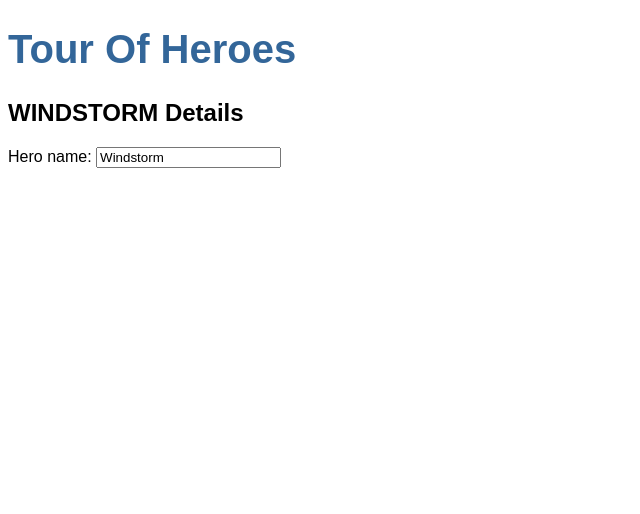
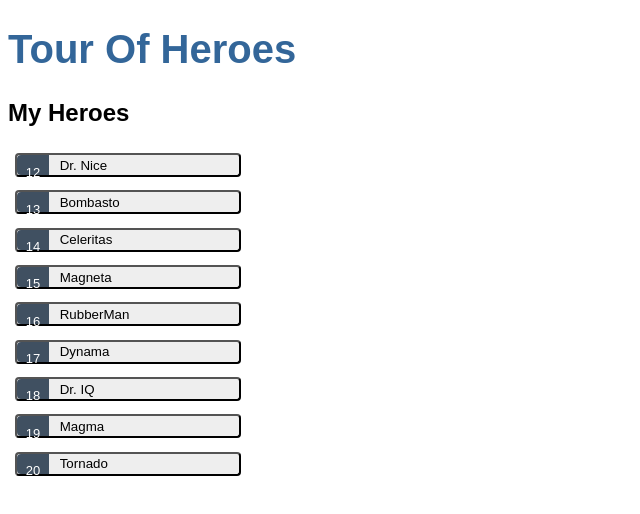
Before and after one commit to Access-Point-Program/cohort-3-tour-of-heroes, an Angular app in the folder tour-of-heroes/: page / in a window 1280 px wide. Shown: the top 514 px of the page, without its empty margins (0-640 px from the left). Built offline with nearby package versions, Linux system fonts and the light colour scheme.

Commit message:
Step 2, Display a list

```diff
--- a/tour-of-heroes/src/app/heroes/heroes.component.css
+++ b/tour-of-heroes/src/app/heroes/heroes.component.css
@@ -0,0 +1,66 @@
+/* HeroesComponent's private CSS styles */
+.heroes {
+  margin: 0 0 2em 0;
+  list-style-type: none;
+  padding: 0;
+  width: 15em;
+}
+
+.heroes li {
+  display: flex;
+}
+
+.heroes button {
+  flex: 1;
+  cursor: pointer;
+  position: relative;
+  left: 0;
+  background-color: #EEE;
+  margin: .5em;
+  padding: 0;
+  border-radius: 4px;
+  display: flex;
+  align-items: stretch;
+  height: 1.8em;
+}
+
+.heroes button:hover {
+  color: #2c3a41;
+  background-color: #e6e6e6;
+  left: .1em;
+}
+
+.heroes button:active {
+  background-color: #525252;
+  color: #fafafa;
+}
+
+.heroes button.selected {
+  background-color: black;
+  color: white;
+}
+
+.heroes button.selected:hover {
+  background-color: #505050;
+  color: white;
+}
+
+.heroes button.selected:active {
+  background-color: black;
+  color: white;
+}
+
+.heroes .badge {
+  display: inline-block;
+  font-size: small;
+  color: white;
+  padding: 0.8em 0.7em 0 0.7em;
+  background-color: #405061;
+  line-height: 1em;
+  margin-right: .8em;
+  border-radius: 4px 0 0 4px;
+}
+
+.heroes .name {
+  align-self: center;
+}
--- a/tour-of-heroes/src/app/heroes/heroes.component.html
+++ b/tour-of-heroes/src/app/heroes/heroes.component.html
@@ -1,5 +1,18 @@
-<h2>{{hero.name | uppercase}} Details</h2>
-<div>
-  <label for="name">Hero name: </label>
-  <input id="name" [(ngModel)]="hero.name" placeholder="name">
+<h2>My Heroes</h2>
+<ul class="heroes">
+  <li *ngFor="let hero of heroes">
+    <button [class.selected]="hero === selectedHero" type="button" (click)="onSelect(hero)">
+      <span class="badge">{{hero.id}}</span>
+      <span class="name">{{hero.name}}</span>
+    </button>
+  </li>
+</ul>
+
+<div *ngIf="selectedHero">
+  <h2>{{selectedHero.name | uppercase}} Details</h2>
+  <div>id: {{selectedHero.id}}</div>
+  <div>
+    <label for="hero-name">Hero name: </label>
+    <input id="hero-name" [(ngModel)]="selectedHero.name" placeholder="name">
+  </div>
 </div>
--- a/tour-of-heroes/src/app/heroes/heroes.component.ts
+++ b/tour-of-heroes/src/app/heroes/heroes.component.ts
@@ -1,5 +1,6 @@
 import { Component } from '@angular/core';
 import { Hero } from '../hero';
+import { HEROES } from '../mock-heroes';
 
 @Component({
   selector: 'app-heroes',
@@ -7,8 +8,10 @@
   styleUrls: ['./heroes.component.css']
 })
 export class HeroesComponent {
-  hero: Hero = {
-    id: 1,
-    name: 'Windstorm'
-  };
+  heroes = HEROES;
+  selectedHero?: Hero;
+
+  onSelect(hero: Hero): void {
+    this.selectedHero = hero;
+  }
 }
--- /dev/null
+++ b/tour-of-heroes/src/app/mock-heroes.ts
@@ -0,0 +1,13 @@
+import { Hero } from './hero';
+
+export const HEROES: Hero[] = [
+  { id: 12, name: 'Dr. Nice' },
+  { id: 13, name: 'Bombasto' },
+  { id: 14, name: 'Celeritas' },
+  { id: 15, name: 'Magneta' },
+  { id: 16, name: 'RubberMan' },
+  { id: 17, name: 'Dynama' },
+  { id: 18, name: 'Dr. IQ' },
+  { id: 19, name: 'Magma' },
+  { id: 20, name: 'Tornado' }
+];
```
